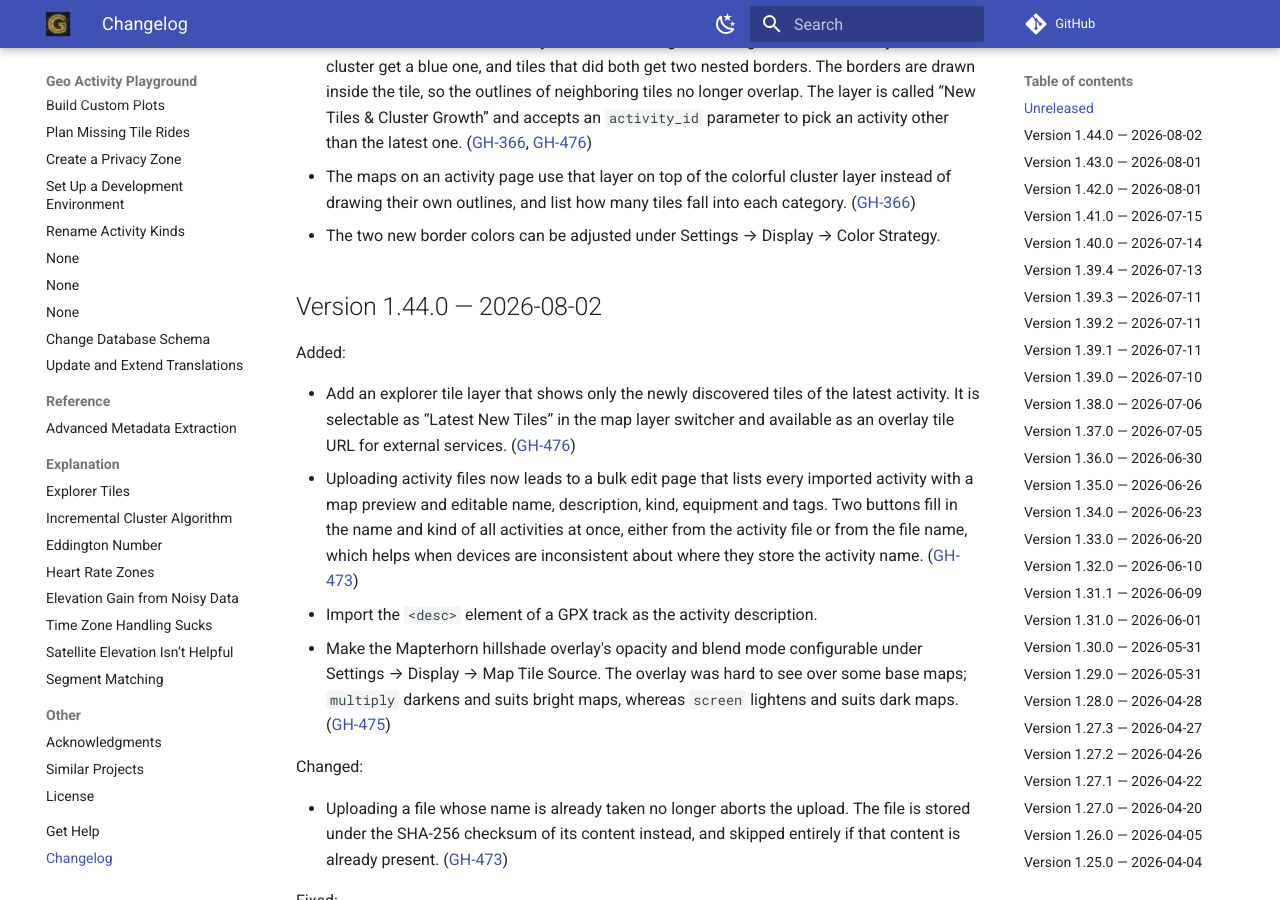
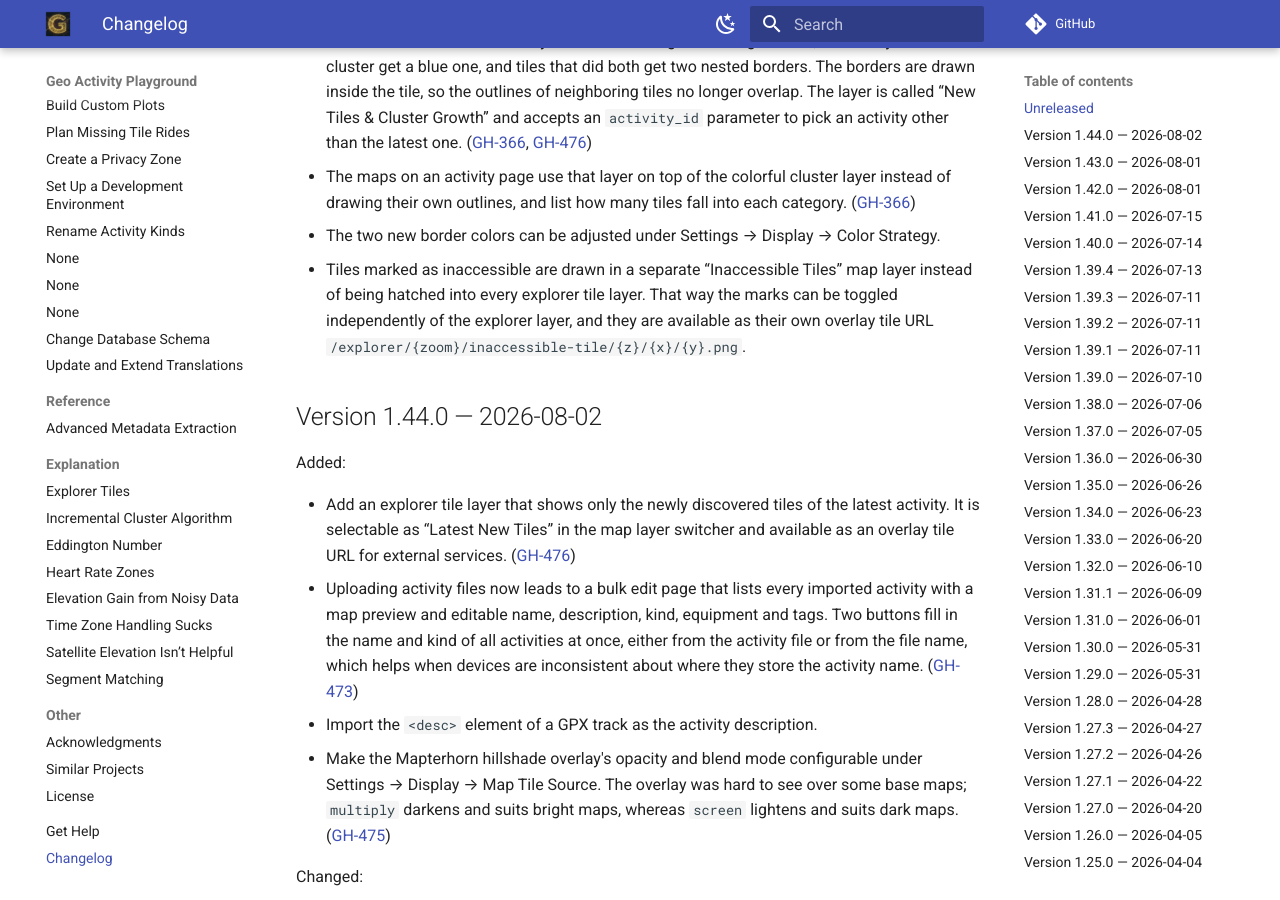
Before and after one commit to martin-ueding/geo-activity-playground, an MkDocs documentation site: the page built from docs/changelog.md, in a window 1280 px wide and 900 px high, scrolled down 361 px. Built offline with MkDocs 1.6.1 and Material for MkDocs 9.7.7, drawn with Linux system fonts in a browser that asks for light colours; comment, search, counter and statistics services are not loaded.

Commit message:
docs: add changelog entry for the inaccessible tile layer

```diff
--- a/docs/changelog.md
+++ b/docs/changelog.md
@@ -22,6 +22,7 @@ Changed:
 - The explorer tile layer for new tiles now shows what an activity changed rather than only which tiles it discovered. Newly discovered tiles get an orange border, tiles that joined a cluster get a blue one, and tiles that did both get two nested borders. The borders are drawn inside the tile, so the outlines of neighboring tiles no longer overlap. The layer is called “New Tiles & Cluster Growth” and accepts an `activity_id` parameter to pick an activity other than the latest one. ([GH-366](https://github.com/martin-ueding/geo-activity-playground/issues/366), [GH-476](https://github.com/martin-ueding/geo-activity-playground/issues/476))
 - The maps on an activity page use that layer on top of the colorful cluster layer instead of drawing their own outlines, and list how many tiles fall into each category. ([GH-366](https://github.com/martin-ueding/geo-activity-playground/issues/366))
 - The two new border colors can be adjusted under Settings → Display → Color Strategy.
+- Tiles marked as inaccessible are drawn in a separate “Inaccessible Tiles” map layer instead of being hatched into every explorer tile layer. That way the marks can be toggled independently of the explorer layer, and they are available as their own overlay tile URL `/explorer/{zoom}/inaccessible-tile/{z}/{x}/{y}.png`.
 
 ## Version 1.44.0 — 2026-08-02
 
```
